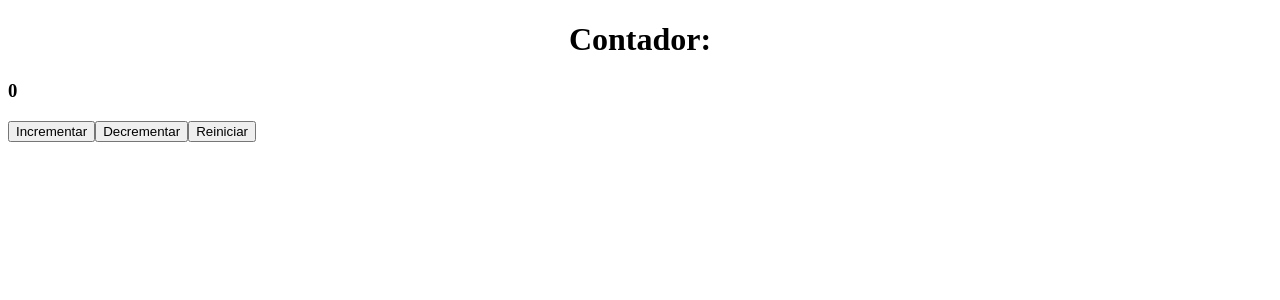
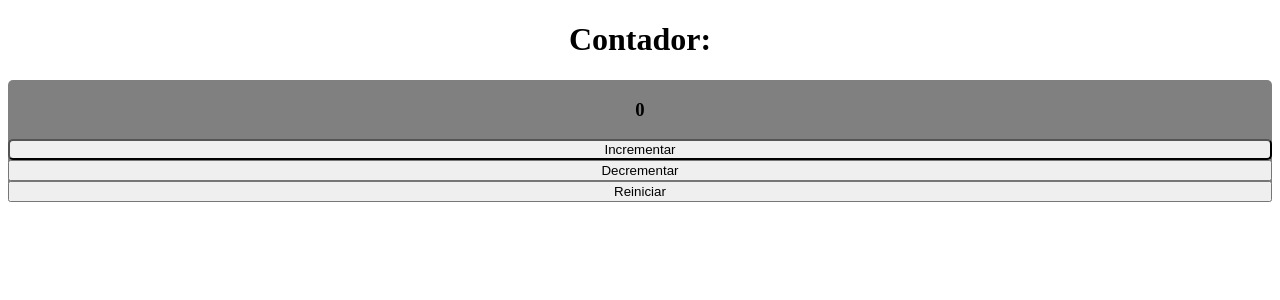
Before and after one commit to Auliorp/First-app-vue3, a Vue app: page / in a window 1280 px wide. Shown: the top 300 px of the page. Built offline with nearby package versions, Linux system fonts and the light colour scheme.

Commit message:
Realizando contador con el tipo Composition API

```diff
--- a/src/App.vue
+++ b/src/App.vue
@@ -1,10 +1,10 @@
 <template>
   <h1> Contador:</h1>
-  <CounterOption/>
+  <CounterComposition/>
 </template>
 
 <script lang="ts" setup>
-import CounterOption from './components/CounterOption.vue';
+import CounterComposition from './components/CounterComposition.vue';
 </script>
 
 <style>
--- /dev/null
+++ b/src/components/CounterComposition.vue
@@ -0,0 +1,53 @@
+<template>
+    <div class="container">
+        <h3 class="title">{{ counter }}</h3>
+        <button @click="addCounter" class="btn">Incrementar</button>
+        <button @click="subtractCounter">Decrementar</button>
+        <button @click="resetCounter">Reiniciar</button>
+    </div>
+
+</template>
+
+<script lang="ts">
+import {defineComponent,Ref, ref} from "vue"
+export default defineComponent({
+name: 'CounterComposition',
+setup() {
+    let counter:Ref = ref(0);
+    const addCounter = ():void => {
+
+        counter.value++
+
+    }
+    let subtractCounter = ():void => {
+        if(counter.value > 0){
+            counter.value--
+}
+
+    }
+    let resetCounter = ():void => {
+        counter.value = 0
+    }
+    return {counter, addCounter, subtractCounter, resetCounter}
+}
+})
+</script>
+
+<style>
+.container{
+    display: flex;
+    flex-direction: column;
+    background-color: gray;
+    border-radius: 5px;
+}
+.title{
+    display: flex;
+    justify-content: center;
+}
+.btn{
+    border-radius: 5px;
+}
+.btn:hover{
+    cursor: pointer;
+}
+</style>
```
